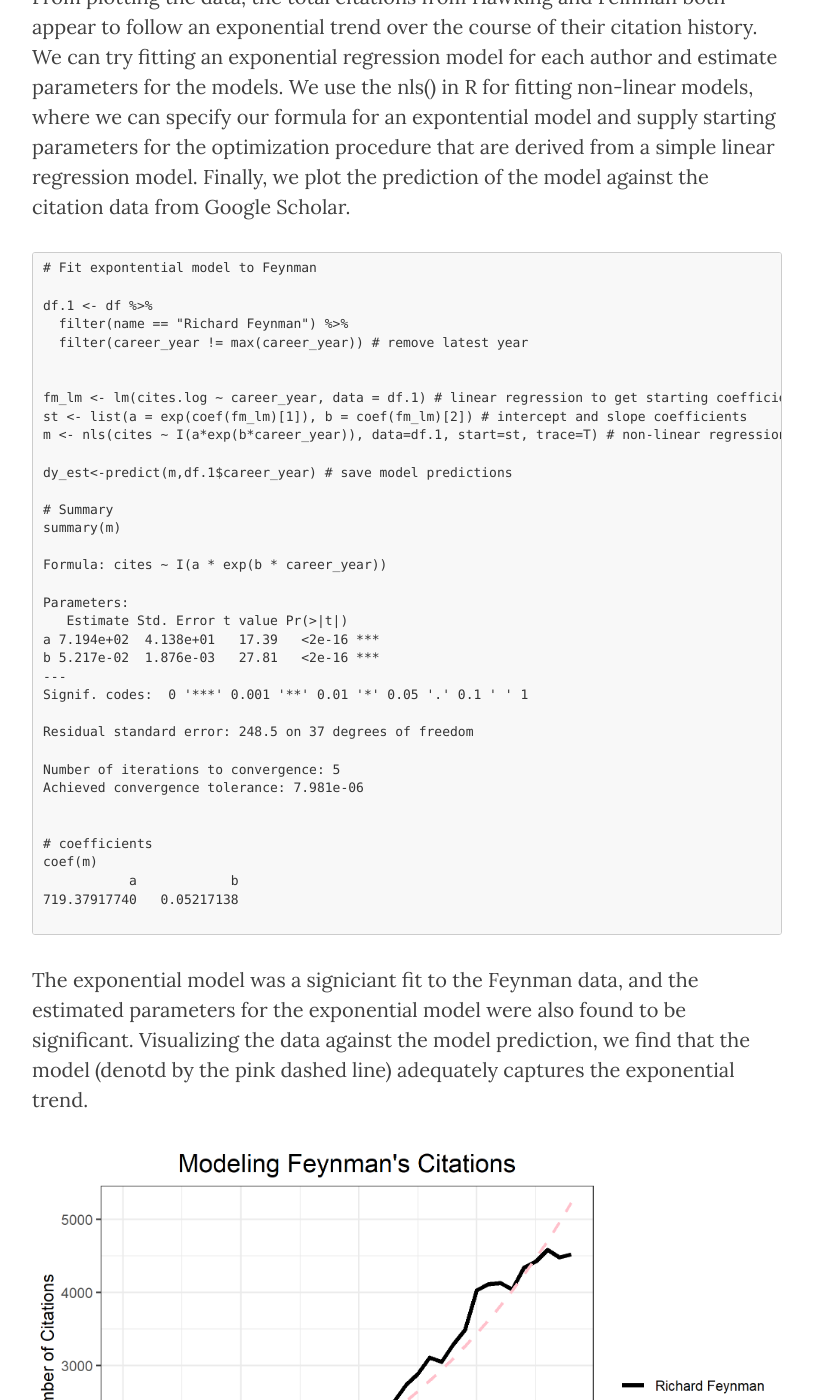
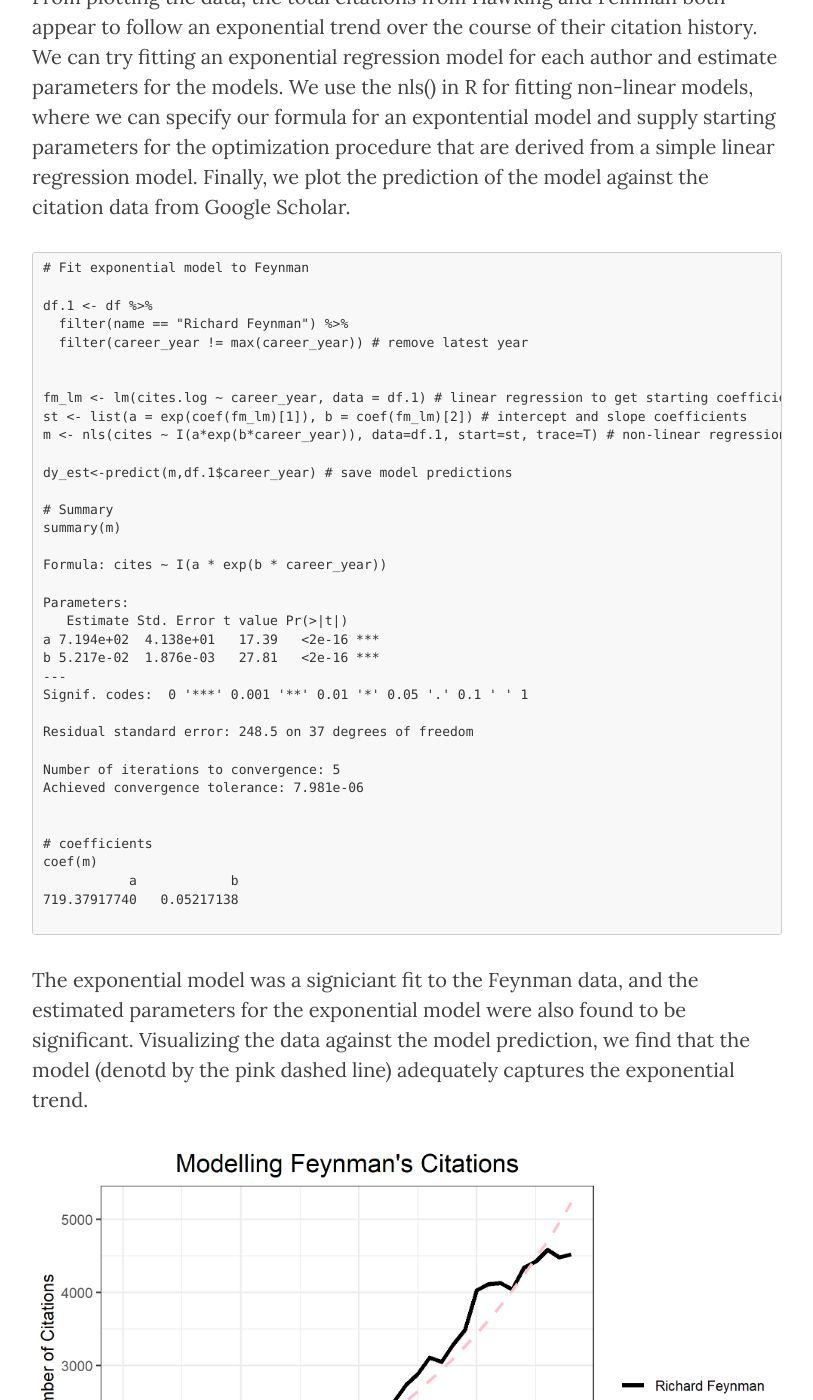
Before and after one commit to ptichko/ptichko.github.io, a Jekyll site: the page built from _posts/2021-05-19-Exploring-Google-Scholar-Citations.md, in a window 1280 px wide and 1400 px high, scrolled down 2396 px. Shown: the whole window, without its empty margins (233-1046 px from the left). Built offline with Jekyll 4.4.1, drawn with Linux system fonts in a browser that asks for light colours; nearby versions of some CDN libraries; some of the changed text lies outside the part shown.

Commit message:
update scholar library post

````diff
--- a/_posts/2021-05-19-Exploring-Google-Scholar-Citations.md
+++ b/_posts/2021-05-19-Exploring-Google-Scholar-Citations.md
@@ -46,7 +46,7 @@ Plotting the total number of citations since 1982 (here normalizing the year 198
 From plotting the data, the total citations from Hawking and Feinman both appear to follow an exponential trend over the course of their citation history. We can try fitting an exponential regression model for each author and estimate parameters for the models. We use the nls() in R for fitting non-linear models, where we can specify our formula for an expontential model and supply starting parameters for the optimization procedure that are derived from a simple linear regression model. Finally, we plot the prediction of the model against the citation data from Google Scholar.
 
 ```
-# Fit expontential model to Feynman
+# Fit exponential model to Feynman
 
 df.1 <- df %>%
   filter(name == "Richard Feynman") %>%
@@ -93,7 +93,7 @@ The exponential model was a signiciant fit to the Feynman data, and the estimate
 Repeating the same process for the Hawking data, we get:
 
 ```
-# Fit expontential model to Hawking
+# Fit exponential model to Hawking
 
 df.1 <- df %>%
   filter(name == "Stephen Hawking") %>%
````
Also changed, not shown: img/feynmanmodel.png, img/hawkingmodel.png.
